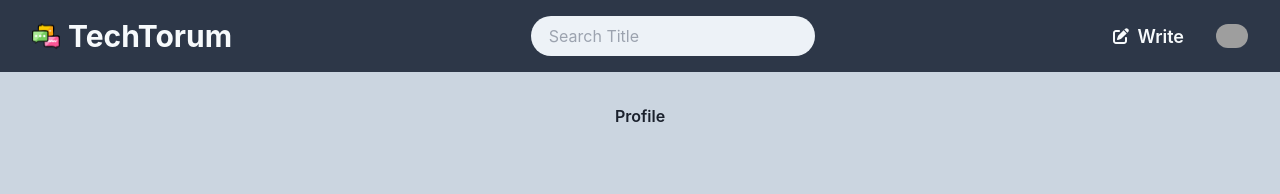
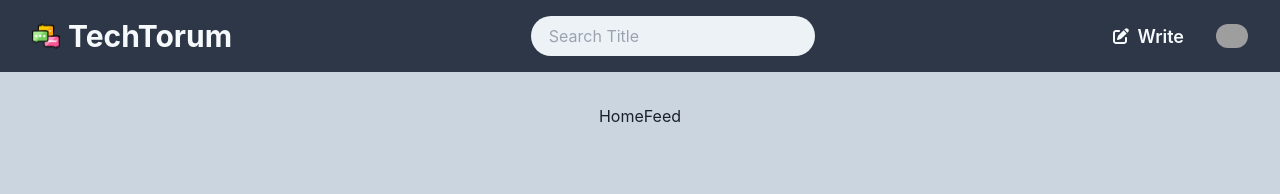
Before and after one commit to bhagyaraj-varadaraju/Techtorum, a React (Vite) app in the folder client/: page / in a window 1280 px wide. Shown: the top 194 px of the page. Built offline with nearby package versions, Linux system fonts and the light colour scheme; grey boxes are pictures that could not be loaded.

Commit message:
Fixed an issue on the landing page

```diff
--- a/client/src/pages/HomeFeed.jsx
+++ b/client/src/pages/HomeFeed.jsx
@@ -4,7 +4,7 @@ import { Link } from "react-router-dom";
 const HomeFeed = () => {
   return (
     <div>
-      <Link to="/viewprofile">Profile</Link>
+      HomeFeed
     </div>
   );
 };
```
